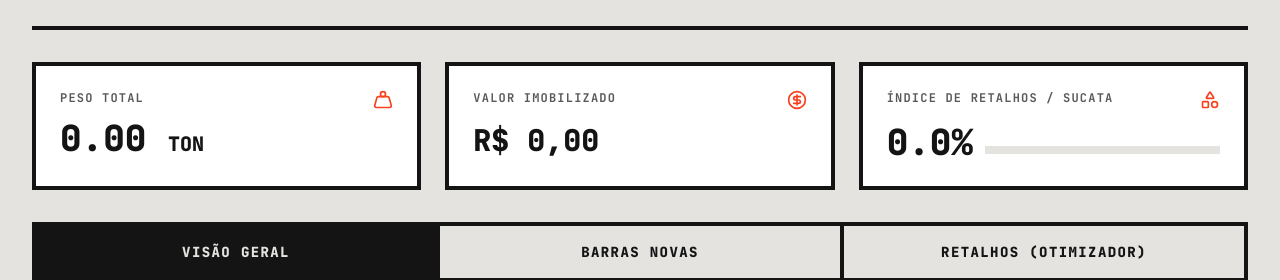
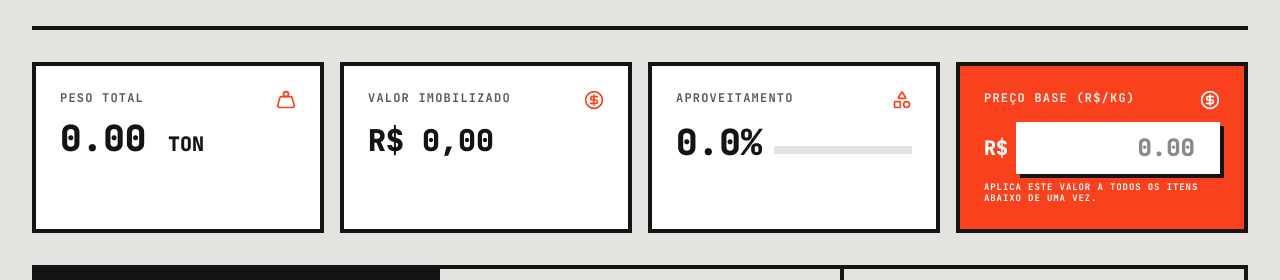
Before and after one commit to tdothling/NESTING1D, a Next.js app: page /inventory in a window 1280 px wide. Shown: the part 158-438 px from the top of the page. Built offline with nearby package versions, Linux system fonts and the light colour scheme; no server answers; the database is empty.

Commit message:
feat(inventory): add universal price per kg bulk updater

```diff
--- a/app/inventory/page.tsx
+++ b/app/inventory/page.tsx
@@ -224,7 +224,7 @@ export default function InventoryPage() {
           </div>
 
           {/* KPI Dashboard */}
-          <div className="grid grid-cols-1 sm:grid-cols-3 gap-6 mb-8">
+          <div className="grid grid-cols-1 sm:grid-cols-4 gap-4 mb-8">
             <div className="border-4 border-[var(--color-ink)] bg-white p-6 space-y-2 group hover:bg-[var(--color-ink)] transition-colors">
               <div className="flex justify-between items-start">
                 <span className="font-mono text-xs font-bold uppercase tracking-widest text-[var(--color-ink)] group-hover:text-white opacity-70">Peso Total</span>
@@ -243,7 +243,7 @@ export default function InventoryPage() {
 
             <div className="border-4 border-[var(--color-ink)] bg-white p-6 space-y-2 group hover:bg-[var(--color-ink)] transition-colors">
               <div className="flex justify-between items-start">
-                <span className="font-mono text-xs font-bold uppercase tracking-widest text-[var(--color-ink)] group-hover:text-white opacity-70">Índice de Retalhos / Sucata</span>
+                <span className="font-mono text-xs font-bold uppercase tracking-widest text-[var(--color-ink)] group-hover:text-white opacity-70">Aproveitamento</span>
                 <Shapes className="text-[var(--color-accent)] h-5 w-5" />
               </div>
               <div className="flex items-end gap-3 pt-1">
@@ -252,6 +252,32 @@ export default function InventoryPage() {
                   <div className="bg-[var(--color-accent)] h-2" style={{ width: `${stats.scrapRatio}%` }}></div>
                 </div>
               </div>
+            </div>
+
+            {/* Bulk Price Updater */}
+            <div className="border-4 border-[var(--color-ink)] bg-[var(--color-accent)] p-6 space-y-2">
+              <div className="flex justify-between items-start">
+                <span className="font-mono text-xs font-bold uppercase tracking-widest text-white opacity-90">Preço Base (R$/KG)</span>
+                <CircleDollarSign className="text-white h-5 w-5" />
+              </div>
+              <div className="flex items-center pt-1 gap-2">
+                <span className="font-mono text-xl font-black text-white">R$</span>
+                <input
+                  type="number"
+                  step="0.01"
+                  placeholder="0.00"
+                  onChange={(e) => {
+                    const val = Number(e.target.value);
+                    if (val > 0) {
+                      setStock(stock.map(item => ({ ...item, pricePerKg: val })));
+                    }
+                  }}
+                  className="block w-full bg-white border-2 border-transparent focus:border-[var(--color-ink)] focus:outline-none focus:ring-0 text-2xl font-black font-mono text-[var(--color-ink)] p-2 text-right shadow-[4px_4px_0px_0px_var(--color-ink)]"
+                />
+              </div>
+              <p className="font-mono text-[9px] font-bold uppercase tracking-widest text-white mt-2 leading-tight">
+                APLICA ESTE VALOR A TODOS OS ITENS ABAIXO DE UMA VEZ.
+              </p>
             </div>
           </div>
 
```
